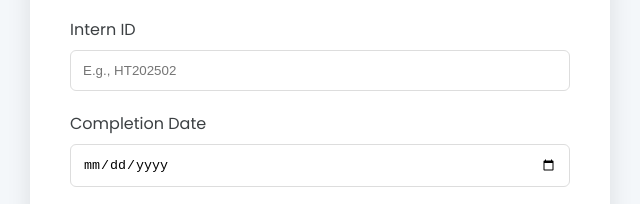
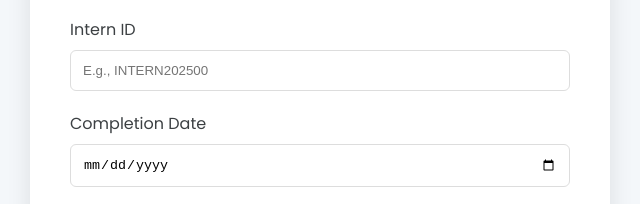
Before and after one commit to hafortech-Verification/Certificate_Verification_page, a plain HTML site: page index.html in a window 1280 px wide. Shown: the part 419-623 px from the top of the page, 320-960 px from the left. Drawn offline with Linux system fonts and the light colour scheme.

Commit message:
Update index.html

```diff
--- a/index.html
+++ b/index.html
@@ -27,7 +27,7 @@
 
             <div class="input-group">
                 <label for="internId">Intern ID</label>
-                <input type="text" id="internId" required placeholder="E.g., HT202502">
+                <input type="text" id="internId" required placeholder="E.g., INTERN202500">
             </div>
 
             <div class="input-group">
@@ -48,4 +48,5 @@
 
 <script src="script.js"></script>
 </body>
+
 </html>
```
